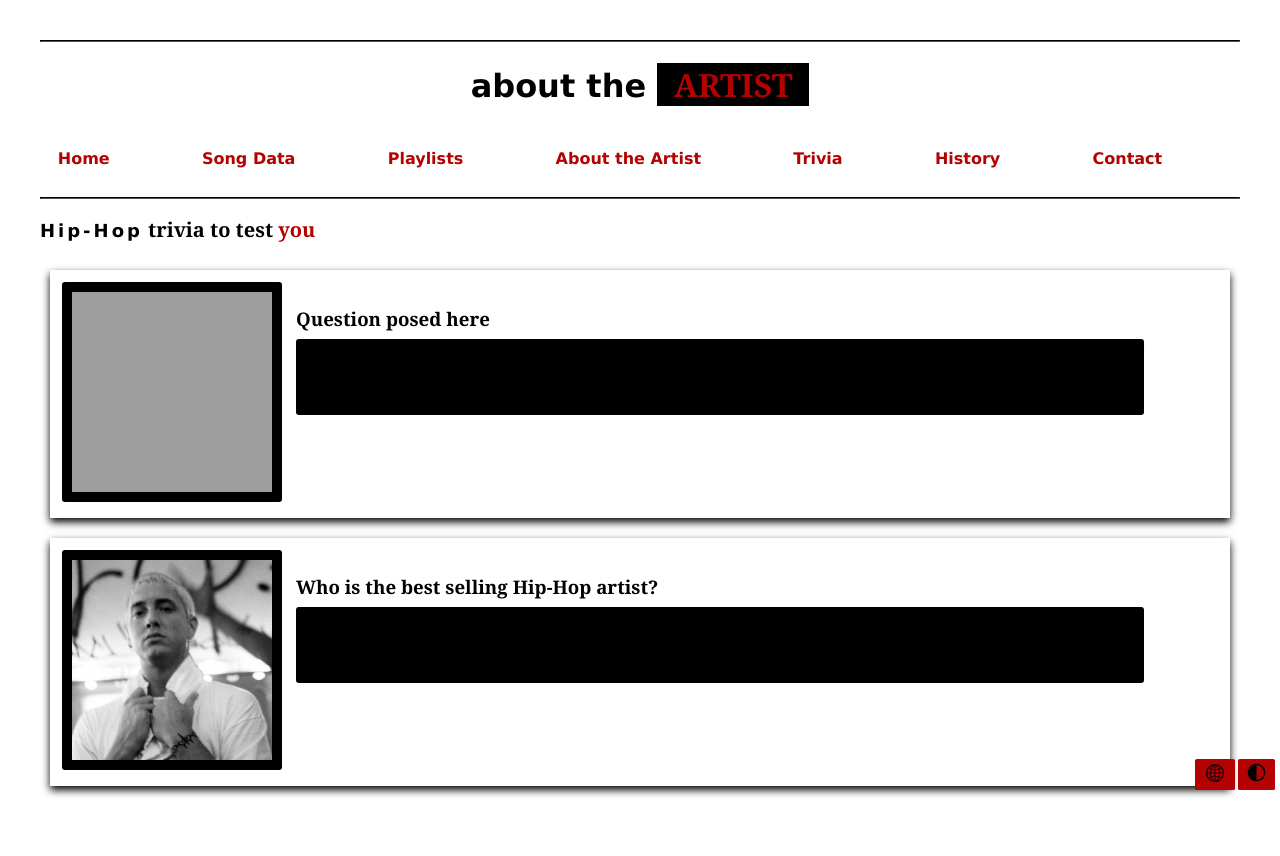
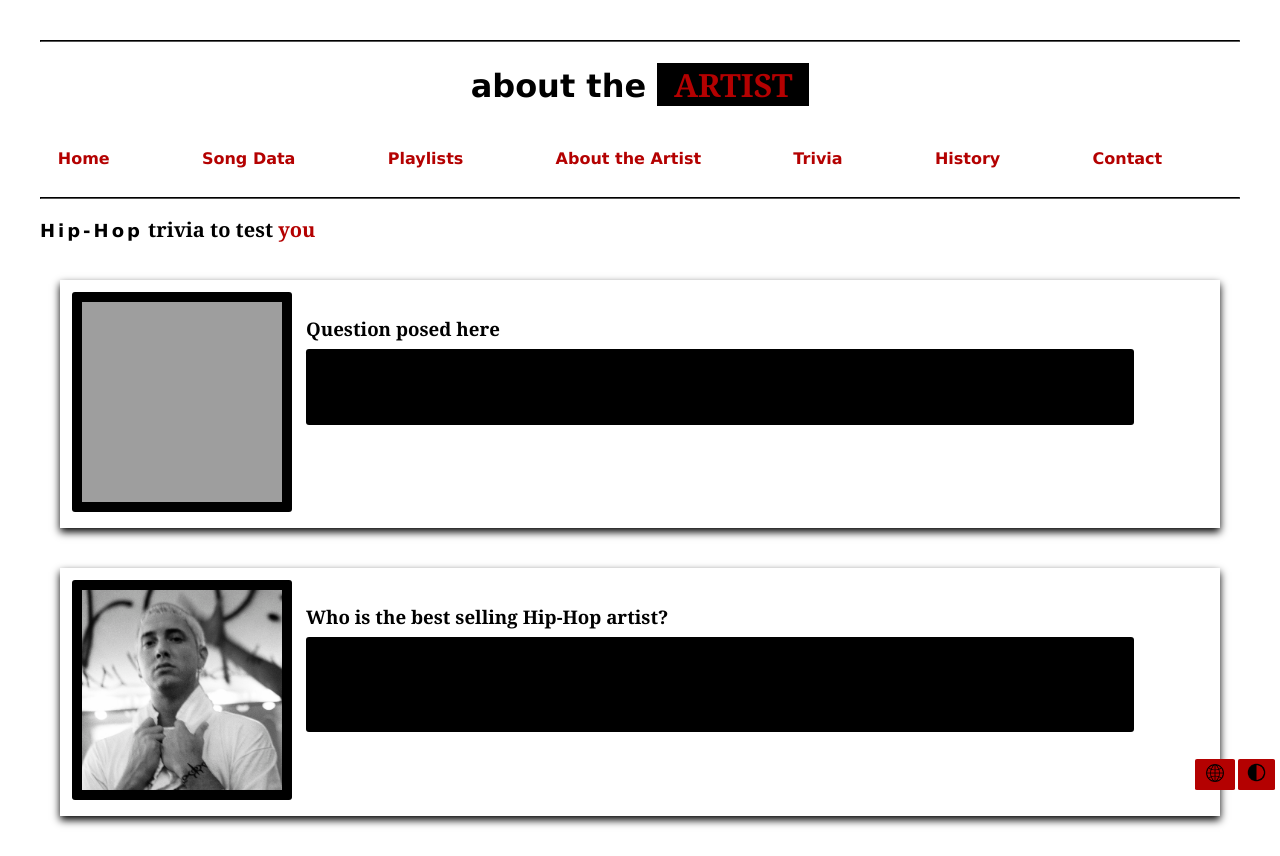
Before and after one commit to smcdermott3/project, a PHP site: page /trivia.html in a window 1280 px wide. Before the commit the page ends 797 px from the top, so only its background shows below. Run offline with PHP 8.4, Linux system fonts and the light colour scheme; grey boxes are pictures that could not be loaded.

Commit message:
basic edits

```diff
--- a/index.html
+++ b/index.html
@@ -31,7 +31,7 @@
   <p> Music, and Hip-Hop has dominated my life since childhood. On this site, you'll be able to find my
       music reviews and delve deeper into the world of Hip-Hop, and hopefully come out with a bit more knowledge
       than when you came in.
-<hr>
+
 
 <a class="tolyrics" href="https://genius.com/Kanye-west-devil-in-a-new-dress-lyrics" target="_blank"><div></div>
 <div class="review">
--- a/styles/rtd.css
+++ b/styles/rtd.css
@@ -264,7 +264,7 @@ tr:hover {
   .trivia_card {
     box-shadow: 0 4px 8px 0 rgb(0, 0, 1);
     transition: 0.2s;
-    margin: 10px;
+    margin: 20px;
   }
   .trivia_card:hover {
     box-shadow: 0 8px 16px 0 rgb(0, 0, 2);
```
